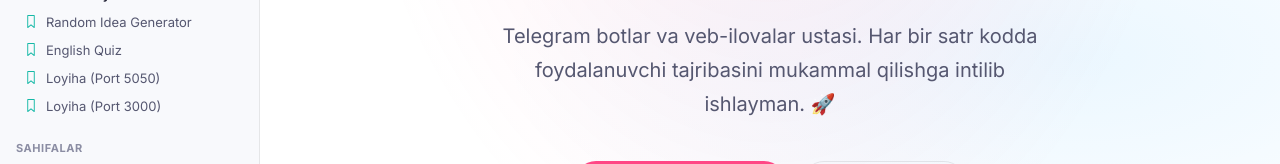
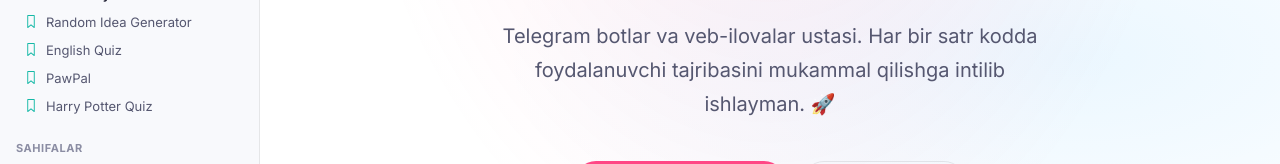
Before and after one commit to ilhomovfayzulloh5-star/my-portfolio, a React (Vite) app: page / in a window 1280 px wide. Shown: the part 350-514 px from the top of the page. Built offline with nearby package versions, Linux system fonts and the light colour scheme.

Commit message:
Rename projects: PawPal + Harry Potter Quiz

```diff
--- a/src/data/projects.js
+++ b/src/data/projects.js
@@ -90,34 +90,36 @@ export const projects = [
     ],
   },
   {
-    id: 'project-5050',
-    name: 'Loyiha (Port 5050)',
+    id: 'pawpal',
+    name: 'PawPal',
     category: 'Web Loyihalar',
     type: 'story',
-    description: "Localhost:5050 da ishlaydigan veb-loyiha. Hozirda ishlab chiqilmoqda.",
-    tags: ['Node.js', 'JavaScript'],
-    tagClasses: ['node', 'js'],
-    icon: '⚙️',
-    gradient: 'linear-gradient(135deg, #654ea3, #eaafc8)',
+    description: "Uy hayvonlari uchun eng yaqin do'st! 🐾 PawPal — uy hayvonlaringizni ro'yxatga olish, ovqatlanish jadvalini kuzatish va veterinar tashriflarini rejalashtirish uchun qulay veb-ilova.",
+    tags: ['Node.js', 'JavaScript', 'CSS'],
+    tagClasses: ['node', 'js', 'css'],
+    icon: '🐾',
+    gradient: 'linear-gradient(135deg, #f5af19, #f12711)',
     props: [
-      { name: 'port', type: 'number', value: '5050' },
-      { name: 'language', type: 'string', value: 'JavaScript' },
+      { name: 'type', type: 'string', value: 'Pet Care App' },
+      { name: 'language', type: 'string', value: 'JavaScript (Node.js)' },
+      { name: 'feature', type: 'string', value: 'Hayvonlar boshqaruvi' },
       { name: 'status', type: 'enum', value: 'Ishlab chiqilmoqda 🔧' },
     ],
   },
   {
-    id: 'project-3000',
-    name: 'Loyiha (Port 3000)',
+    id: 'harry-potter-quiz',
+    name: 'Harry Potter Quiz',
     category: 'Web Loyihalar',
     type: 'story',
-    description: "Localhost:3000 da ishlaydigan veb-loyiha. Hozirda ishlab chiqilmoqda.",
-    tags: ['Node.js', 'React'],
-    tagClasses: ['node', 'react'],
-    icon: '🛠️',
-    gradient: 'linear-gradient(135deg, #11998e, #38ef7d)',
+    description: "⚡ Sehrgarlik dunyosiga xush kelibsiz! Hogwarts, sehrli afsunlar va qahramonlar haqidagi bilimingizni sinab ko'ring. Qaysi uyga tegishlisiz — Gryffindor, Slytherin, Hufflepuff yoki Ravenclaw?",
+    tags: ['React', 'JavaScript', 'CSS'],
+    tagClasses: ['react', 'js', 'css'],
+    icon: '⚡',
+    gradient: 'linear-gradient(135deg, #1a1a2e, #e94560)',
     props: [
-      { name: 'port', type: 'number', value: '3000' },
-      { name: 'language', type: 'string', value: 'JavaScript' },
+      { name: 'type', type: 'string', value: 'Quiz App' },
+      { name: 'language', type: 'string', value: 'React' },
+      { name: 'theme', type: 'string', value: 'Harry Potter ⚡' },
       { name: 'status', type: 'enum', value: 'Ishlab chiqilmoqda 🔧' },
     ],
   },
```
